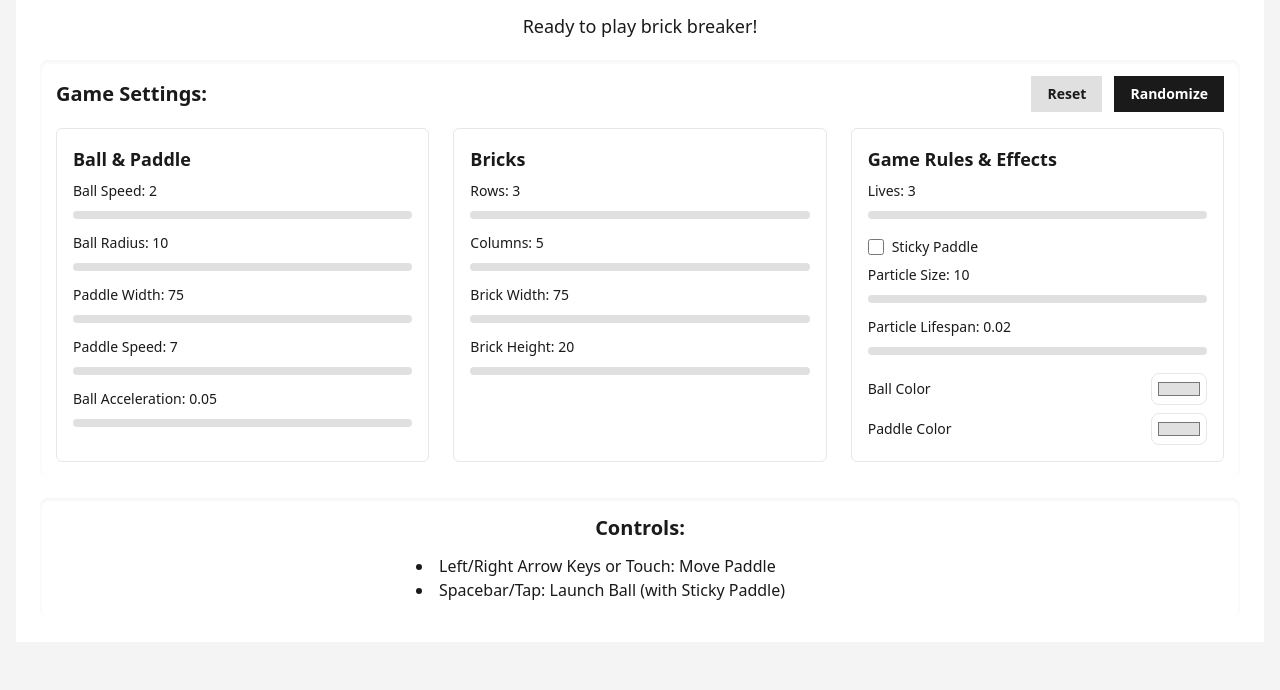
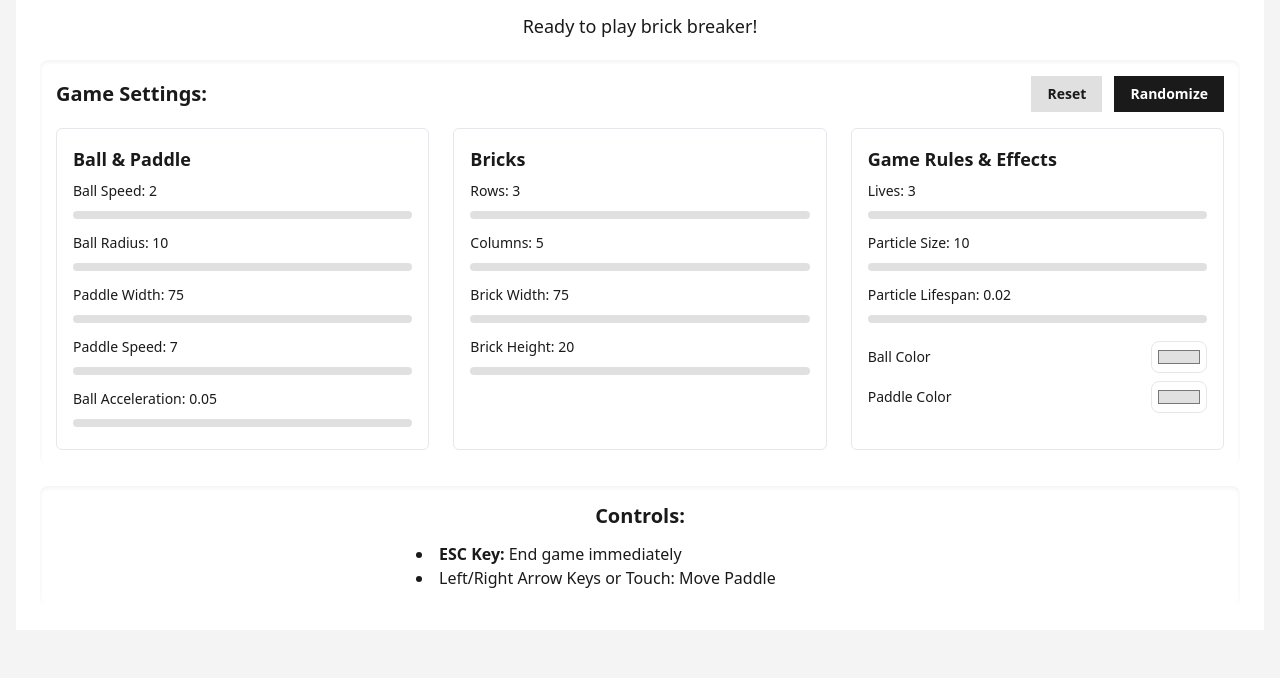
Before and after one commit to JS0208/interactive-art-project, a Flask app: page /projects/brick_breaker in a window 1280 px wide. Shown: the part 929-1619 px from the top of the page. After the commit the page ends 1517 px from the top, so only its background shows below. Run offline with Flask 3, Linux system fonts and the light colour scheme; some libraries are stand-ins or nearby versions.

Commit message:
Update project_detail.html

```diff
--- a/templates/project_detail.html
+++ b/templates/project_detail.html
@@ -69,11 +69,6 @@
                     <h4 class="text-lg font-semibold mb-2 text-[var(--color-text-primary)]">Game Rules & Effects</h4>
                     <label class="block text-sm font-medium text-[var(--color-text-primary)]">Lives: <span id="livesValue">3</span></label>
                     <input type="range" id="lives" min="1" max="10" value="3" class="w-full slider">
-
-                    <div class="flex items-center mt-3">
-                        <input type="checkbox" id="stickyPaddle" class="h-4 w-4 rounded">
-                        <label for="stickyPaddle" class="ml-2 text-sm font-medium text-[var(--color-text-primary)]">Sticky Paddle</label>
-                    </div>
 
                     <label class="block text-sm font-medium text-[var(--color-text-primary)] mt-2">Particle Size: <span id="particleSizeValue">10</span></label>
                     <input type="range" id="particleSize" min="2" max="20" value="10" class="w-full slider">
@@ -153,9 +148,9 @@
         <div id="game-controls" class="mt-5 p-4 rounded-lg shadow-inner">
             <h3 class="text-xl font-semibold mb-3 text-[var(--color-text-primary)]">Controls:</h3>
             <ul class="list-disc list-inside text-left mx-auto max-w-md text-[var(--color-text-primary)]">
+                <li><b>ESC Key:</b> End game immediately</li>
                 {% if project_id == 'brick_breaker' %}
                 <li>Left/Right Arrow Keys or Touch: Move Paddle</li>
-                <li>Spacebar/Tap: Launch Ball (with Sticky Paddle)</li>
                 {% elif project_id == 'snake_game' %}
                 <li>Arrow Keys or Swipe: Change Snake Direction</li>
                 {% else %}
@@ -214,6 +209,7 @@ document.addEventListener('DOMContentLoaded', function() {
     const randomizeParamsBtn = document.getElementById('randomizeParamsBtn');
     const projectId = "{{ project_id }}";
     let gameModule = null;
+    let isGameRunning = false;
 
     function setCanvasSize() {
         const parentDiv = canvas.parentElement;
@@ -238,7 +234,6 @@ document.addEventListener('DOMContentLoaded', function() {
             brickWidth: { el: 'brickWidth', type: 'range', default: 75, min: 50, max: 100, step: 5 },
             brickHeight: { el: 'brickHeight', type: 'range', default: 20, min: 10, max: 30, step: 2 },
             lives: { el: 'lives', type: 'range', default: 3, min: 1, max: 10 },
-            stickyPaddle: { el: 'stickyPaddle', type: 'checkbox', default: false },
             particleSize: { el: 'particleSize', type: 'range', default: 10, min: 2, max: 20 },
             particleLifespan: { el: 'particleLifespan', type: 'range', default: 0.02, min: 0.01, max: 0.05, step: 0.005 },
             ballColor: { el: 'ballColor', type: 'color', default: '#E0E0E0' },
@@ -372,6 +367,7 @@ document.addEventListener('DOMContentLoaded', function() {
 
     window.hideGameOver = function() { gameOverOverlay.classList.add('hidden'); };
     window.showGameOver = function(title, score) {
+        isGameRunning = false;
         gameOverTitle.textContent = title;
         gameOverScore.textContent = score;
         gameOverOverlay.classList.remove('hidden');
@@ -403,6 +399,7 @@ document.addEventListener('DOMContentLoaded', function() {
     function handleStartGame() {
         hideGameOver();
         if (gameModule && typeof gameModule.startGame === 'function') {
+            isGameRunning = true;
             toggleParameterInputs(true);
             gameModule.startGame(getGameSettings());
             startGameBtn.disabled = true;
@@ -418,6 +415,16 @@ document.addEventListener('DOMContentLoaded', function() {
 
     document.addEventListener('keydown', (e) => {
         if (e.target.tagName.toLowerCase() === 'input') return;
+
+        // --- ✨ ESC 키로 즉시 게임오버 기능 추가 ✨ ---
+        if (e.key === 'Escape' && isGameRunning) {
+            e.preventDefault();
+            if (gameModule && typeof gameModule.stopGame === 'function') {
+                gameModule.stopGame();
+            }
+            window.showGameOver('Game Ended', 'You ended the game.');
+        }
+
         if (e.key.toLowerCase() === 'r') {
             e.preventDefault();
             if (gameModule && typeof gameModule.stopGame === 'function') gameModule.stopGame();
```
